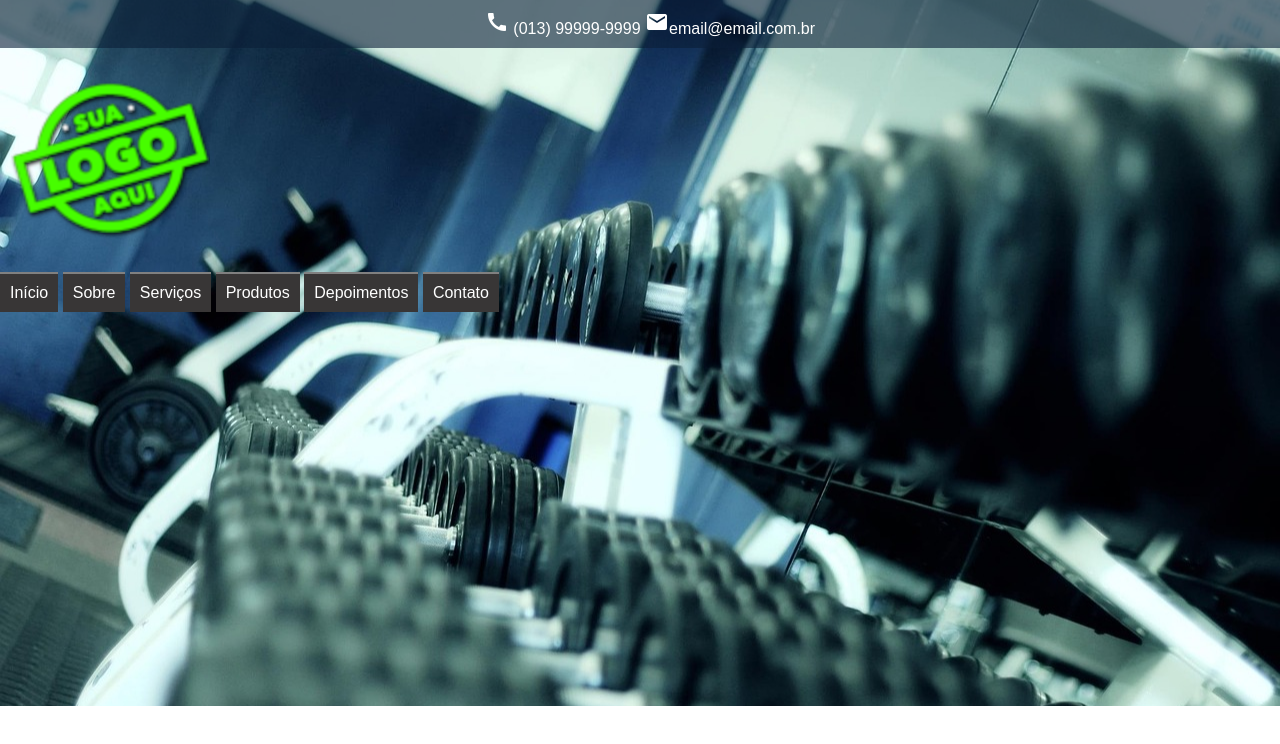
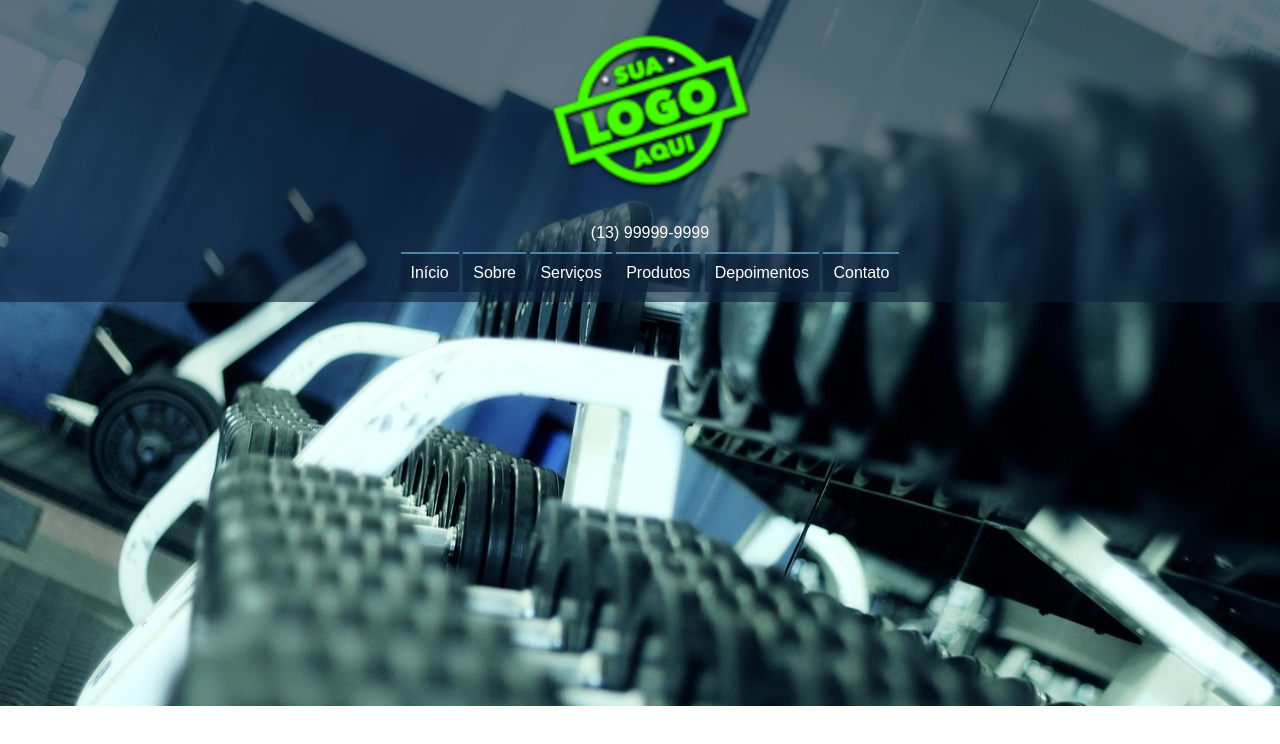
Before and after one commit to CarlaGeo/Site-Personal-Trainer, a plain HTML site: page index.html in a window 1280 px wide. Drawn offline with Linux system fonts and the light colour scheme.

Commit message:
atualizações menu

```diff
--- a/css/style.css
+++ b/css/style.css
@@ -22,6 +22,7 @@ body, html {
 header {
 
     min-height: 300px;
+    width: 100%;
     background-color: var(--azul01);
     background-image: url('../img/halter.png') ;
     background-position: center bottom;
@@ -29,22 +30,30 @@ header {
     background-size: cover;
 
 }
-header > div {
+div#superior {
     display: none;
 }
 
-header  > img {
-  padding: 10px;
+div#imagem{
+   display: block;
+   margin: auto;
+   padding: 10px;
+   text-align: center;
+   color: white;
+
 }
 
+div#imagem > p{
+    padding: 10px;
+}
 span#burguer{
-    background-color: rgb(65, 64, 64);
-
+    background-color: var(--azul01);
     display: block;
     color: white;
     text-align: center;
     padding: 10px;
     cursor: pointer;
+    margin: 0px;
 }
 menu{
     display: none;
@@ -59,11 +68,12 @@ menu > ul > li > a {
     padding: 10px;
     text-decoration: none;
     text-align: center;
-    background-color: rgb(56, 54, 54);
+    background-color:var(--azul01);
     color: white;
-    border-top: 2px solid gray;
+    border-top: 2px solid var(--azul02);
+
 }
 
 menu > ul > li> a:hover{
-    background-color: gray;
+    background-color: var(--azul02);
 }
--- a/css/variaveis.css
+++ b/css/variaveis.css
@@ -4,7 +4,7 @@
     --fonte-padrao: Arial, Helvetica, sans-serif;
     --fonte-destaque: 'Bebas Neue', cursive;
     --azul01: #0b1f389a;
-    --azul02:#0268E3;
+    --azul02:#4C85A3;
     --azul03:#0FB7FA;
     --azul04: #02DEE3;
     --azul05:#03FDBB;
--- a/index.html
+++ b/index.html
@@ -14,13 +14,16 @@
 <body onresize="mudouTamanho()">
     <header>
 
-        <div id="">
+        <div id="superior">
            <span class="material-icons">call</span> (013) 99999-9999</li>
            <span class="material-icons">email</span>email@email.com.br</li>
         </div>
-        <img src="img/sua-logo-aqui.png" alt="logo marca">
+
+        <div id="imagem">
+            <img src="img/sua-logo-aqui.png" alt="logo marca">
+            <p>(13) 99999-9999</p>
+
         <span class="material-icons" id="burguer" onclick="clickMenu()">menu</span> <!--Ícone do Menu-->
-
         <menu id="itens">
             <ul>
                 <li><a href="#">Início</a></li>
@@ -30,9 +33,8 @@
                 <li><a href="#">Depoimentos</a></li>
                 <li><a href="#">Contato</a></li>
             </ul>
-
         </menu>
-
+    </div>
 
     </header>
     <main>
```
